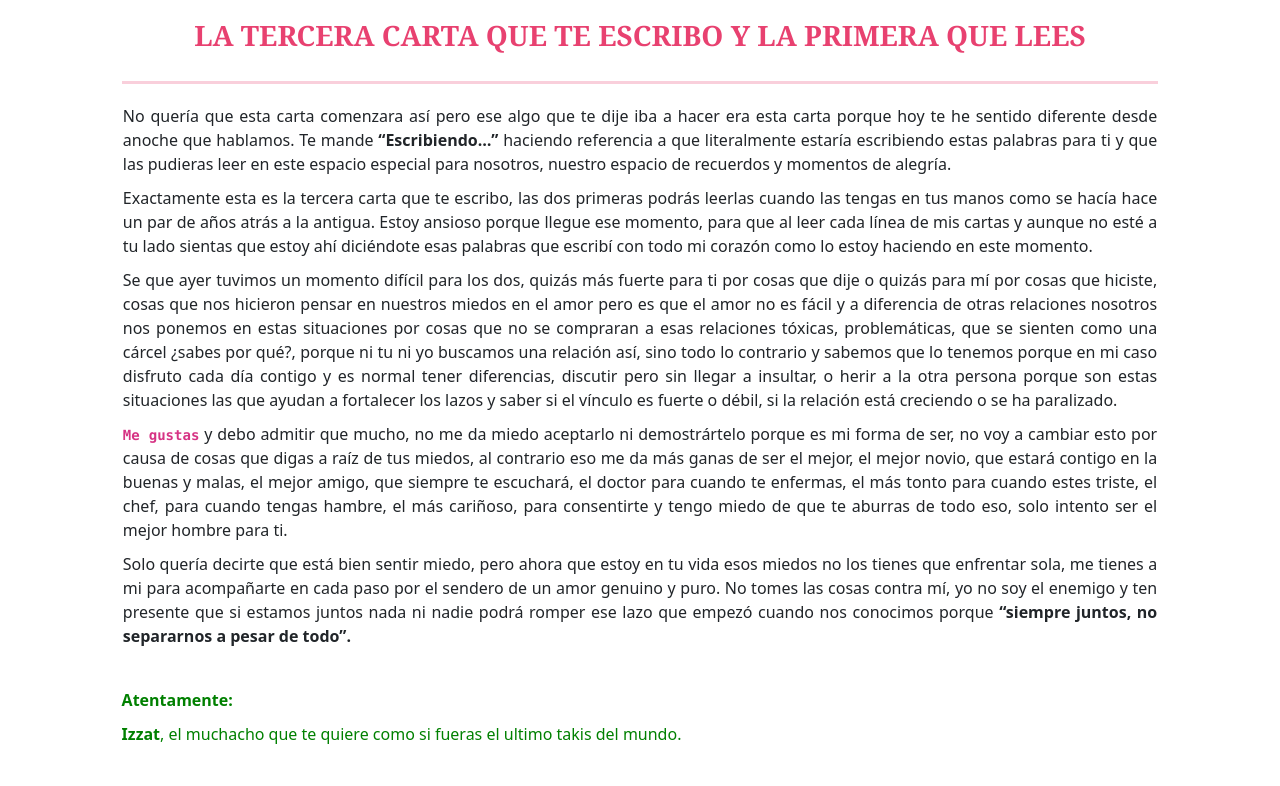
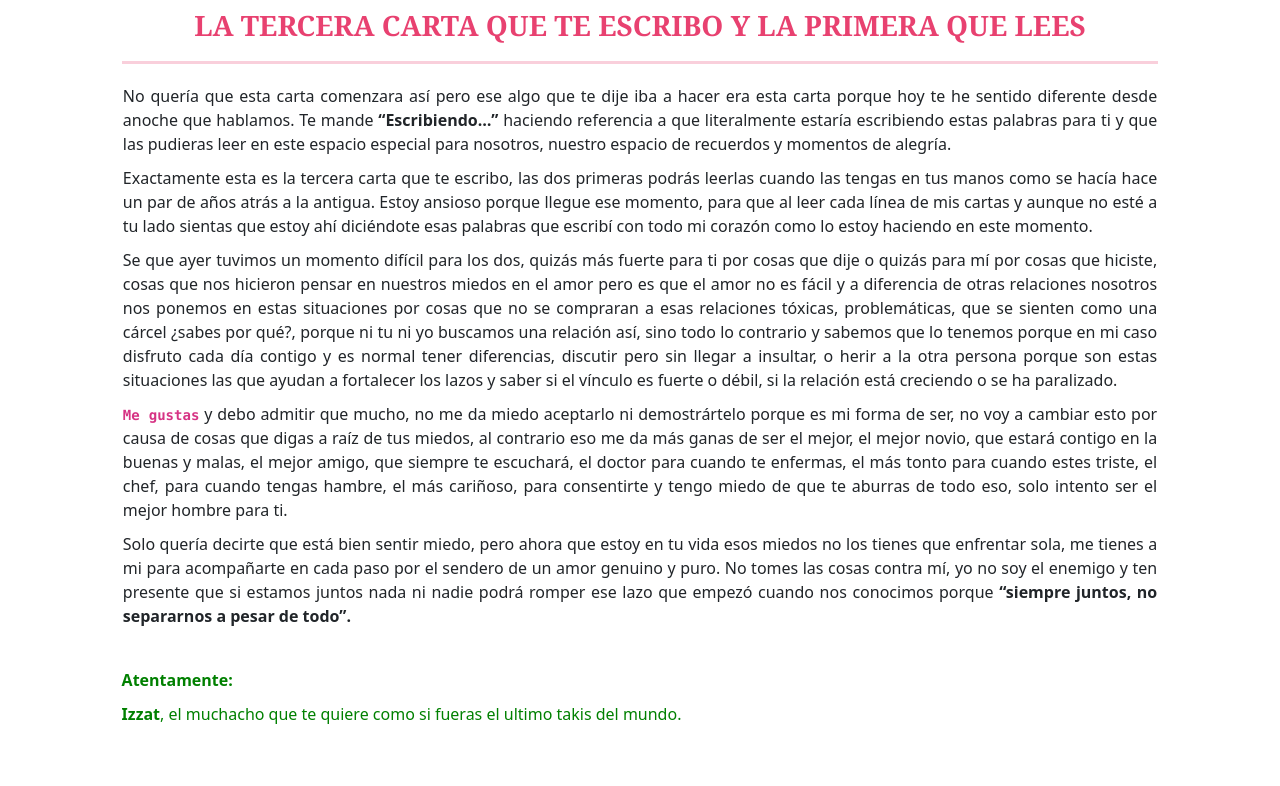
Before and after one commit to izzatt/4month, a plain HTML site: page carta3.html in a window 1280 px wide. Shown: the part 57-843 px from the top of the page. Drawn offline with nearby package versions, Linux system fonts and the light colour scheme.

Commit message:
Update estilos.css

```diff
--- a/css/estilos.css
+++ b/css/estilos.css
@@ -103,15 +103,13 @@ body{
 .carta{
   width: 90%;
   background: #ffffff;
-  border-top-left-radius:10px;
-  border-top-right-radius:10px;
   border-bottom-left-radius:10px;
   border-bottom-right-radius:10px;
   padding: 0px 0px 30px 0px;
   margin: auto;
 }
 .carta h3{
-  padding: 20px 20px;
+  padding: 10px 0px 10px 0px;
 }
 .carta p{
   width: 90%;
```
